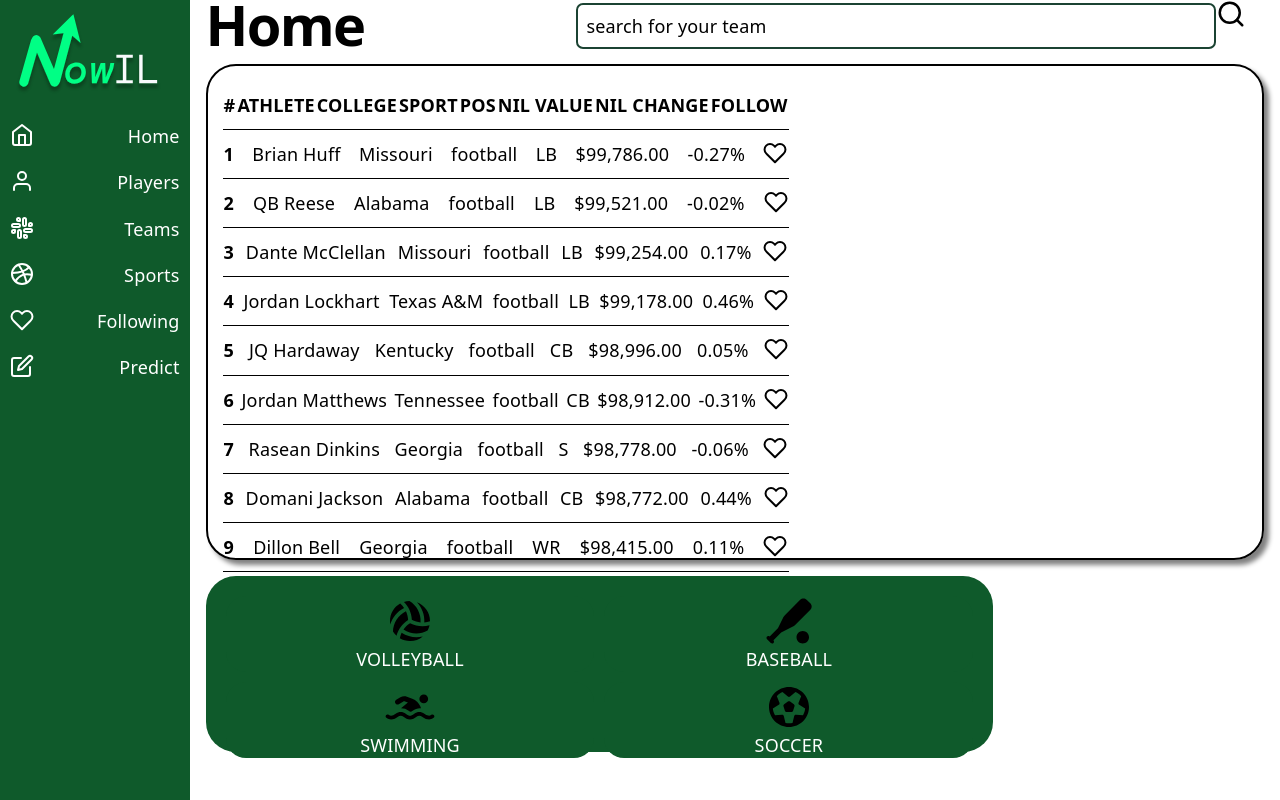
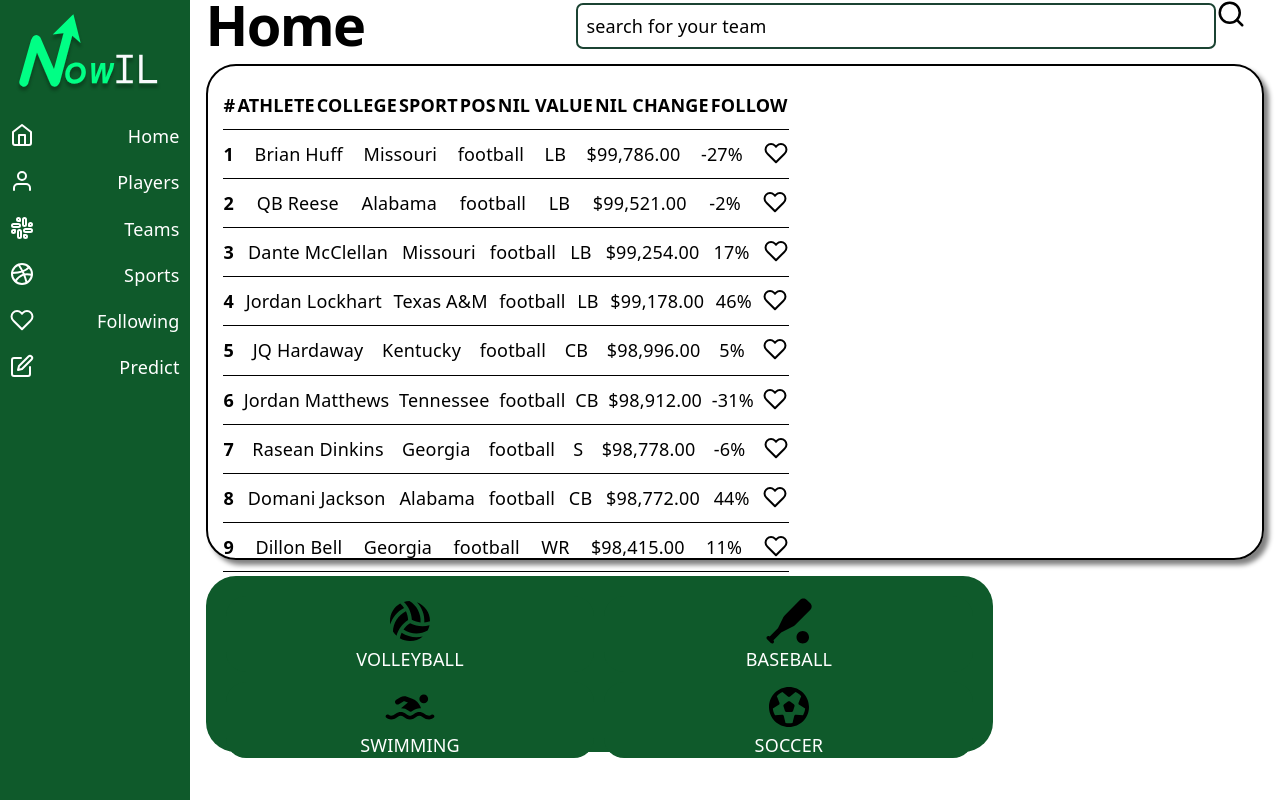
Before and after one commit to an-npc/NowIL, a React app in the folder frontend/: page / in a window 1280 px wide. Built offline with nearby package versions, Linux system fonts and the light colour scheme; no server answers; the HTML template or start-up script is replaced by a standard one.

Commit message:
small fix

```diff
--- a/frontend/src/pages/homepage.jsx
+++ b/frontend/src/pages/homepage.jsx
@@ -51,7 +51,7 @@ function Homepage() {
                                 <td>{item.sport}</td>
                                 <td>{item.position}</td>
                                 <td>{USD.format(item.nil)}</td>
-                                <td>{`${item.nil_delta.toFixed(2)}%`}</td>
+                                <td>{`${item.nil_delta.toFixed(2)*100}%`}</td>
                                 <td><Heart/></td>
                             </tr>
                         ))
--- a/frontend/src/pages/myguest.jsx
+++ b/frontend/src/pages/myguest.jsx
@@ -43,7 +43,7 @@ function Guest() {
                             <p>{item.sport}</p>
                             <p>{item.position}</p>
                             <p>{USD.format(item.nil)}</p>
-                            <p>{`${item.nil_delta.toFixed(2)}%`}</p>
+                            <p>{`${item.nil_delta.toFixed(2)*100}%`}</p>
                             <p><Heart/></p>
                         </div>
                     ))}
```
Also changed, not shown: 1 other file (tests, documents, lock files or other folders).
